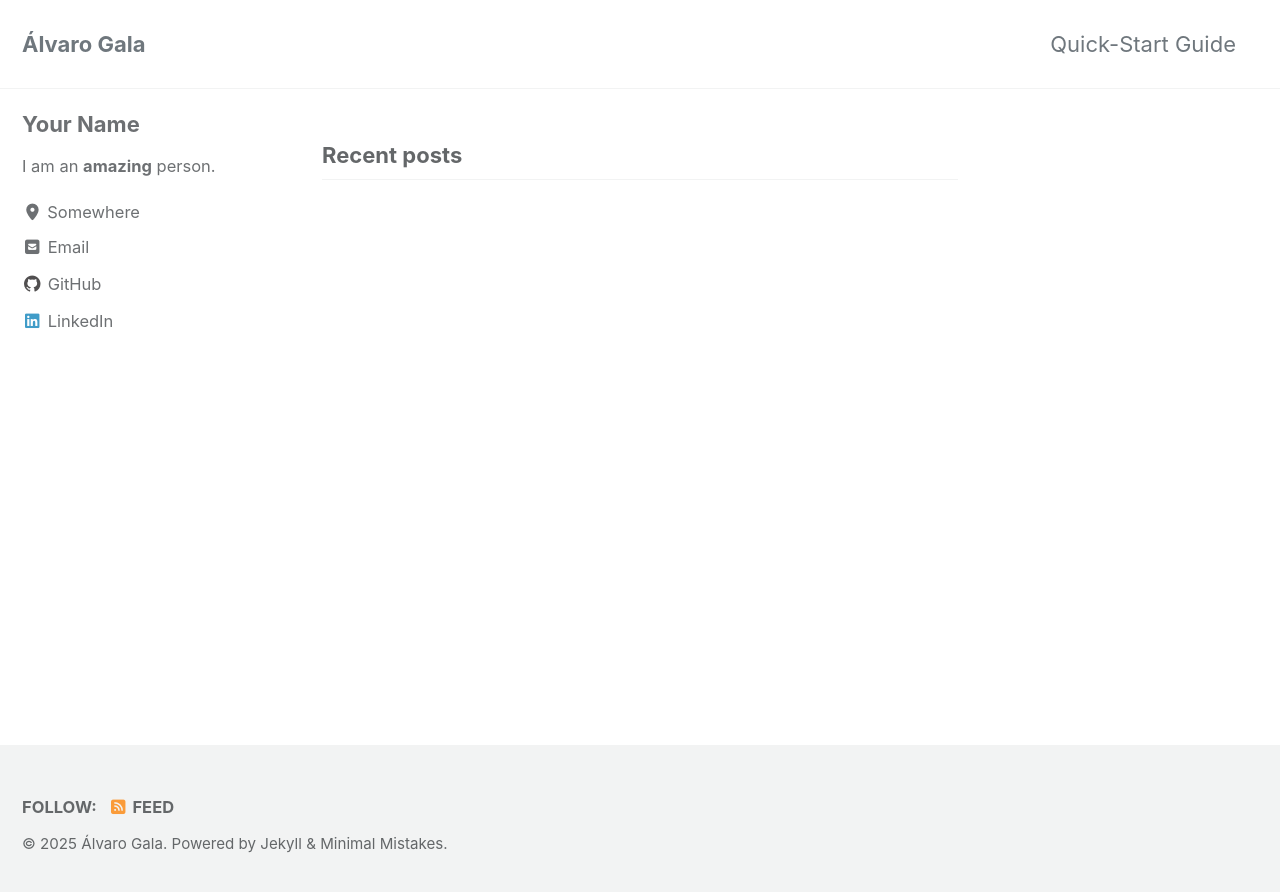
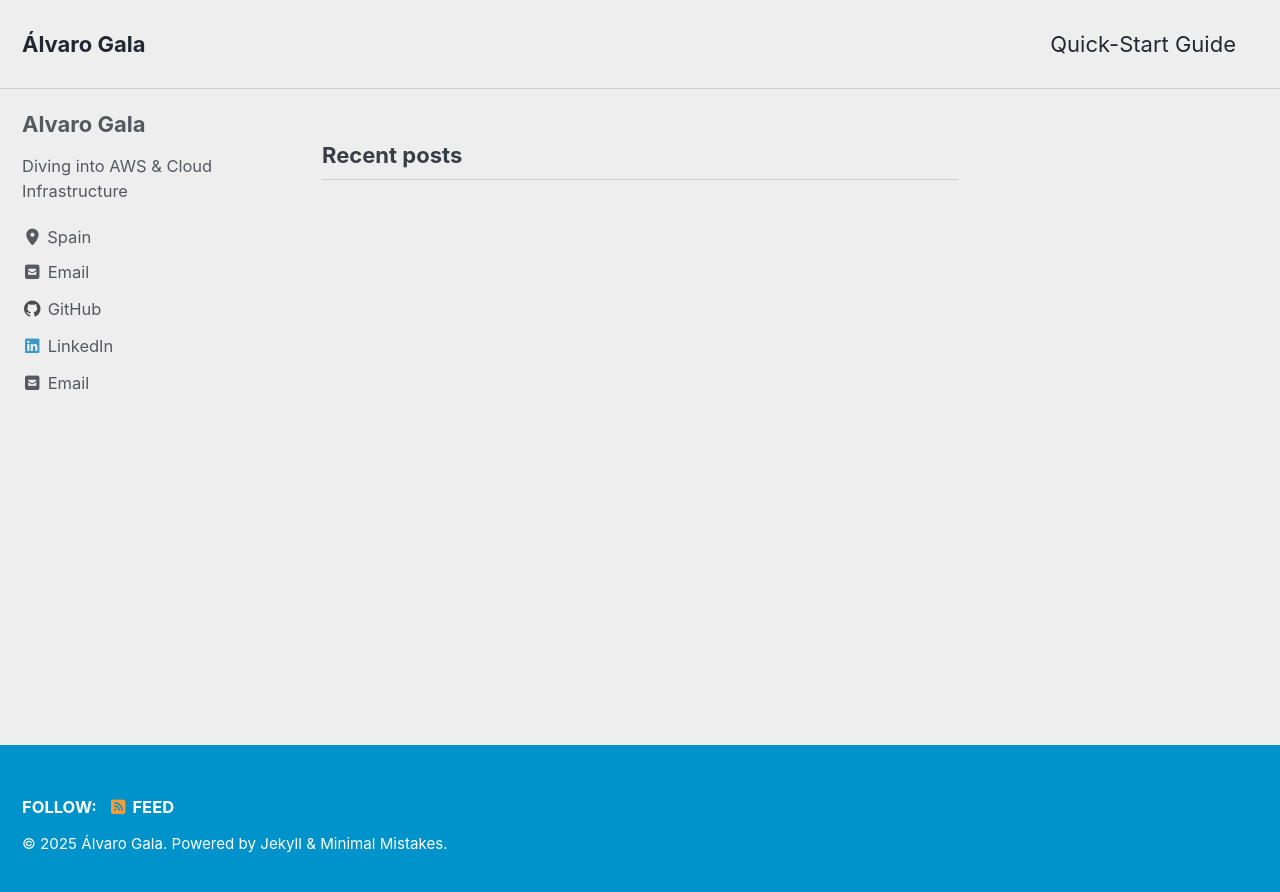
Before and after one commit to alvariittoo7/alvariittoo7.github.io, a Jekyll site: the page built from index.html, in a window 1280 px wide. Shown: the top 892 px of the page. Built offline with Jekyll 4.4.1, drawn with Linux system fonts in a browser that asks for light colours; cached includes are drawn as plain includes; the list of posts is cut into pages by our own code.

Commit message:
Update _config.yml

```diff
--- a/_config.yml
+++ b/_config.yml
@@ -12,7 +12,7 @@
 
 # theme                  : "minimal-mistakes-jekyll"
 # remote_theme           : "mmistakes/minimal-mistakes"
-minimal_mistakes_skin    : "default" # "air", "aqua", "contrast", "dark", "dirt", "neon", "mint", "plum", "sunrise"
+minimal_mistakes_skin    : "air" # "air", "aqua", "contrast", "dark", "dirt", "neon", "mint", "plum", "sunrise"
 
 # Site Settings
 locale                   : "en-US"
@@ -113,11 +113,11 @@ analytics:
 
 # Site Author
 author:
-  name             : "Your Name"
+  name             : "Alvaro Gala"
   avatar           : # path of avatar image, e.g. "/assets/images/bio-photo.jpg"
-  bio              : "I am an **amazing** person."
-  location         : "Somewhere"
-  email            :
+  bio              : "Diving into AWS & Cloud Infrastructure"
+  location         : "Spain"
+  email            : "agalaperez2004@gmail.com"
   links:
     - label: "Email"
       icon: "fas fa-fw fa-envelope-square"
```
